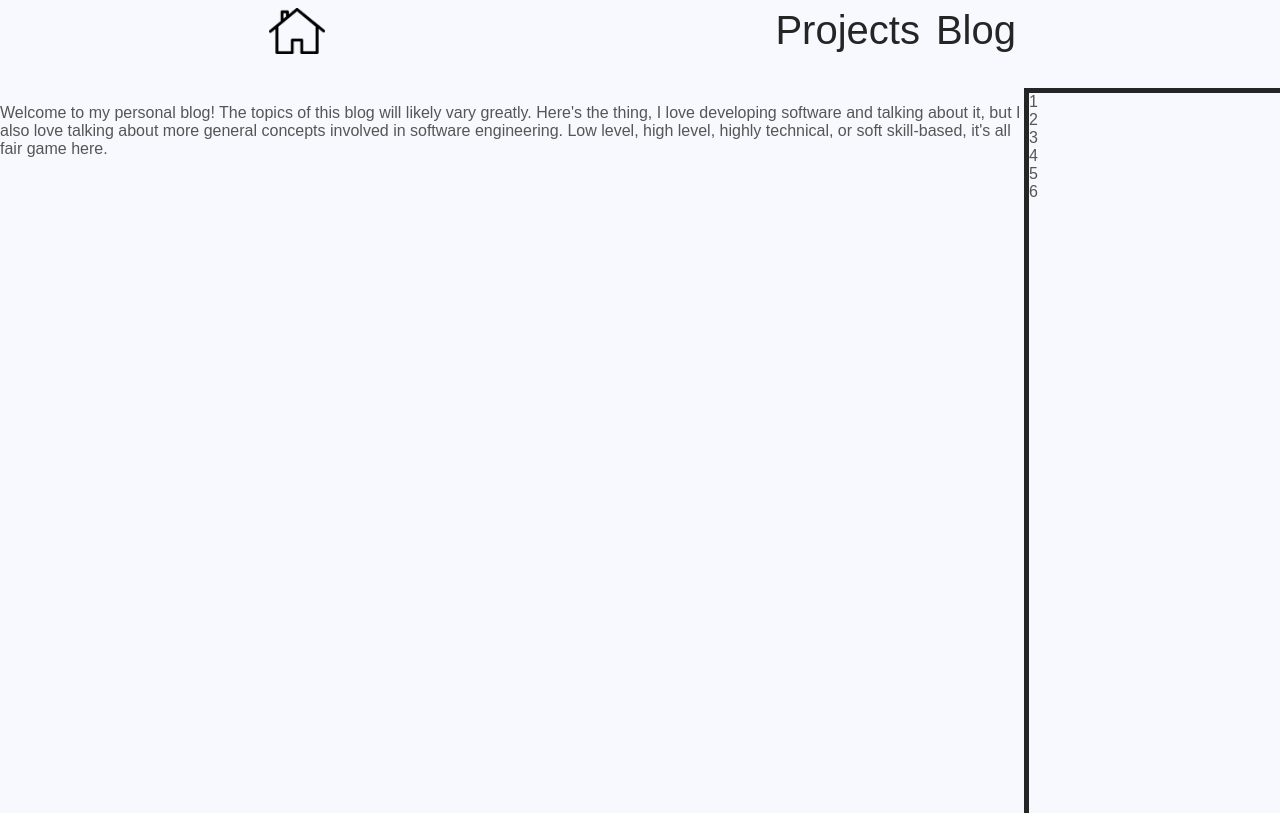
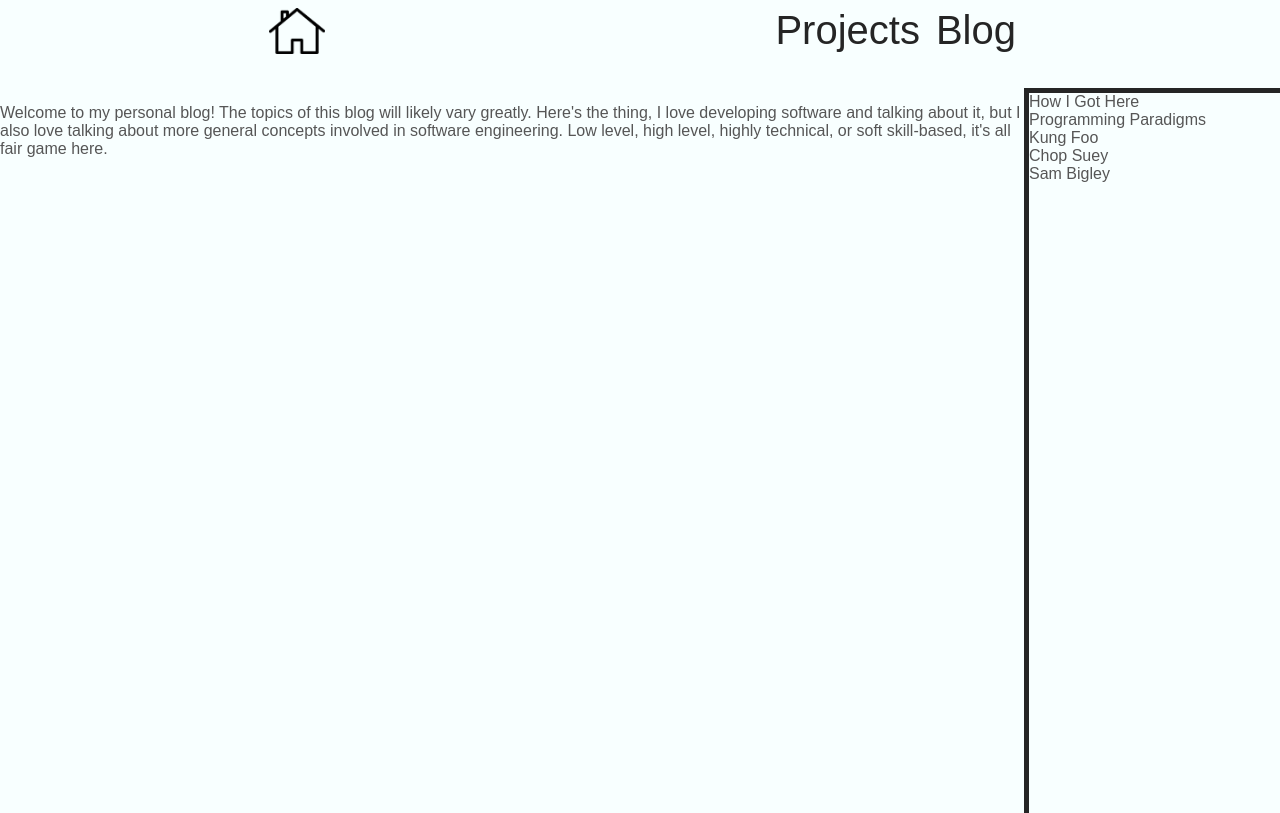
Before and after one commit to jtennies10/personal-website, a React (Create React App) app: page /blog in a window 1280 px wide. Built offline with nearby package versions, Linux system fonts and the light colour scheme.

Commit message:
Created static blogging setup with stand in examples

```diff
--- /dev/null
+++ b/src/assets/blog-titles.js
@@ -0,0 +1,6 @@
+export const BLOG_TITLES =
+    `How I Got Here
+    Programming Paradigms
+    Kung Foo
+    Chop Suey
+    Sam Bigley`
--- a/src/components/BlogList.js
+++ b/src/components/BlogList.js
@@ -1,10 +1,20 @@
 import React from 'react';
 import ReactList from 'react-list';
 import '../assets/styling.css';
+import { BLOG_TITLES } from '../assets/blog-titles.js';
 
 class BlogList extends React.PureComponent {
-    state = {
-        blogPosts: ['1','2','3','4','5','6']
+
+    constructor(props) {
+        super(props)
+        this.state = {
+            blogPosts: this.getBlogLinks()
+        }
+    }
+
+    getBlogLinks() {
+        //TODO: split the blog titles and create links for each of them
+        return BLOG_TITLES.split('\n')
     }
 
     renderItem(index, key) {
--- a/src/index.css
+++ b/src/index.css
@@ -3,7 +3,7 @@ body {
   font-family: sans-serif;
   -webkit-font-smoothing: antialiased;
   -moz-osx-font-smoothing: grayscale;
-  background-color:#F8F8FF;
+  background-color:#F8FFFF;
   color:#565656;
 }
 
```
